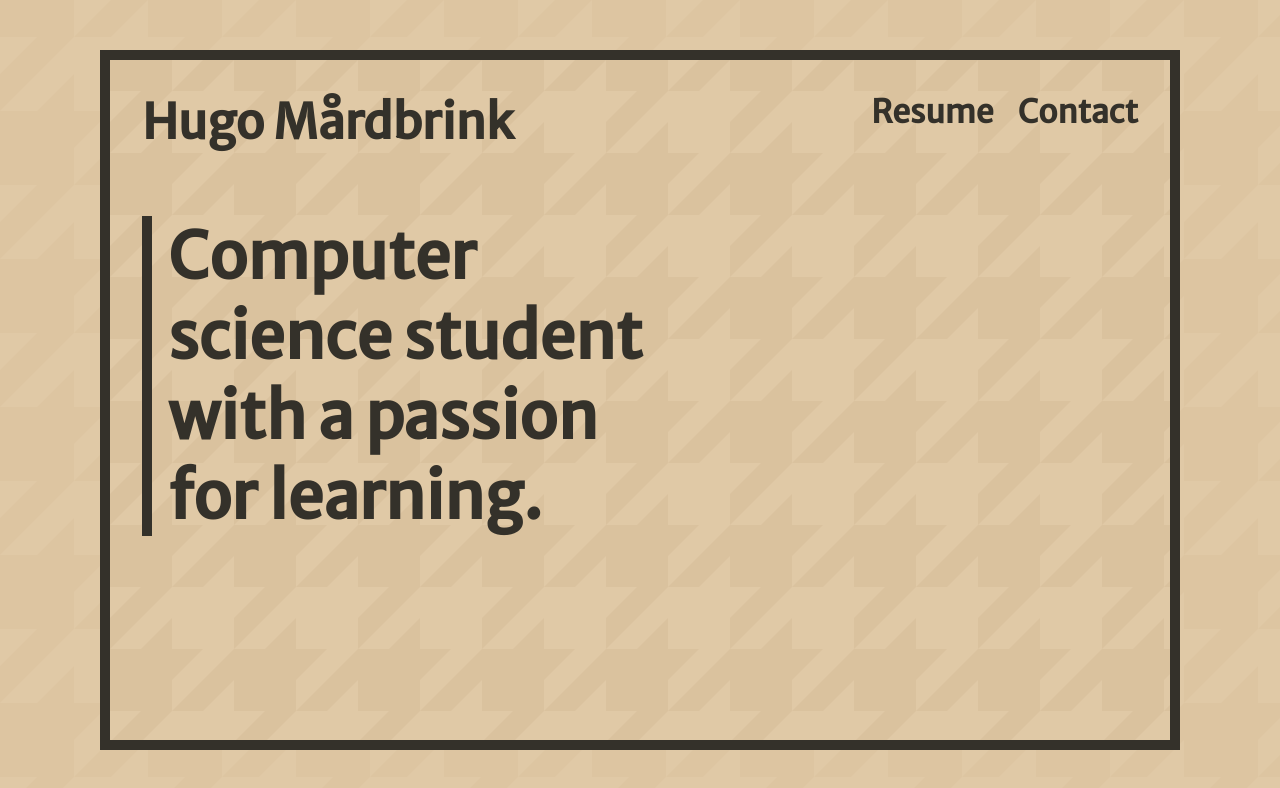
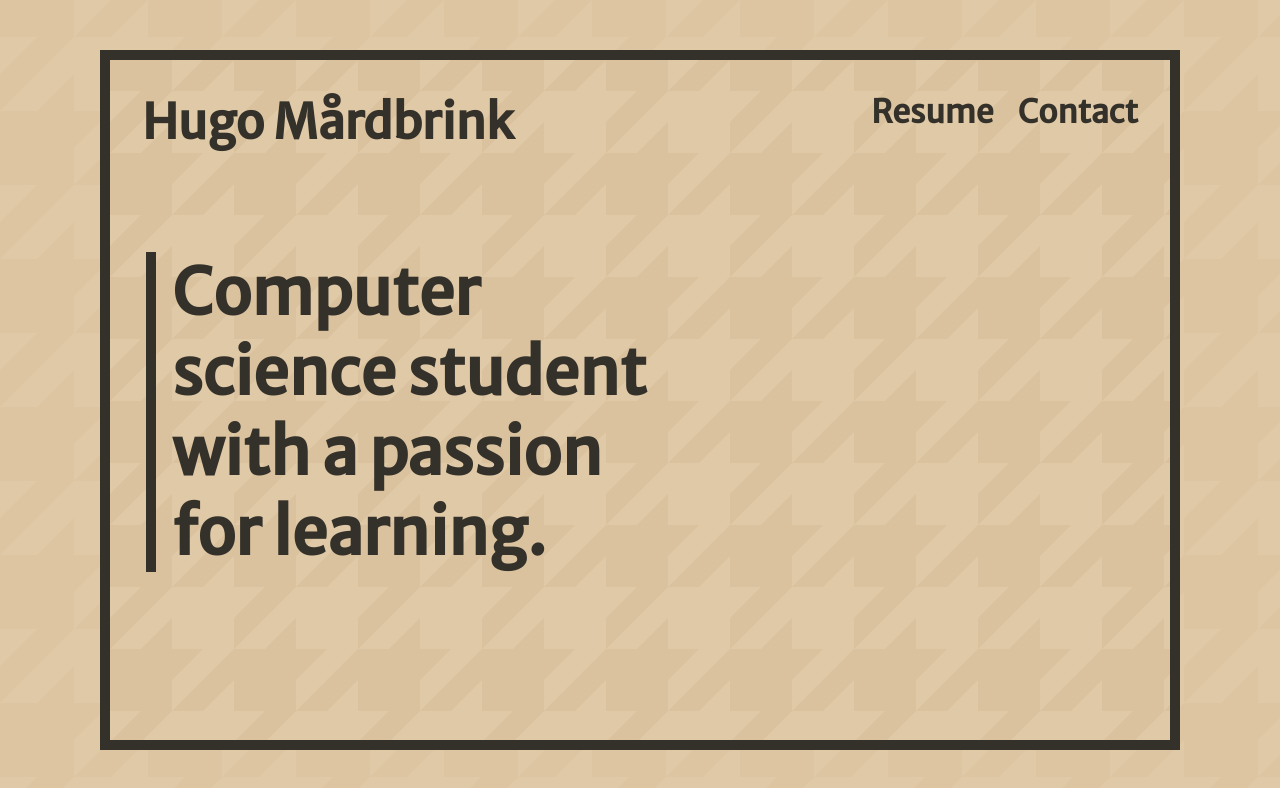
Before and after one commit to hugomardbrink/mardbrink.se, a React (Create React App) app: page / in a window 1280 px wide. Shown: the top 788 px of the page. Built offline with nearby package versions, Linux system fonts and the light colour scheme.

Commit message:
Add intro text

```diff
--- a/src/features/into/Into.styled.ts
+++ b/src/features/intro/Intro.styled.ts
@@ -2,8 +2,8 @@
 
 export const Wrapper = styled.div`
   height: auto;
-  margin-left: 32px;
-  margin-top: 64px;
+  margin-left: 36px;
+  margin-top: 100px;
   width: 50%;
 `
 
--- a/src/features/into/Intro.tsx
+++ b/src/features/intro/Intro.tsx
@@ -1,4 +1,4 @@
-import { Text, Wrapper } from './Into.styled'
+import { Text, Wrapper } from './Intro.styled'
 
 export const Intro = () => {
   return (
--- a/src/pages/Main.tsx
+++ b/src/pages/Main.tsx
@@ -1,5 +1,5 @@
 import { Header } from '../features/header/Header'
-import { Intro } from '../features/into/Intro'
+import { Intro } from '../features/intro/Intro'
 import { Content, Wrapper } from './Main.styled'
 
 export const Main = () => {
```
